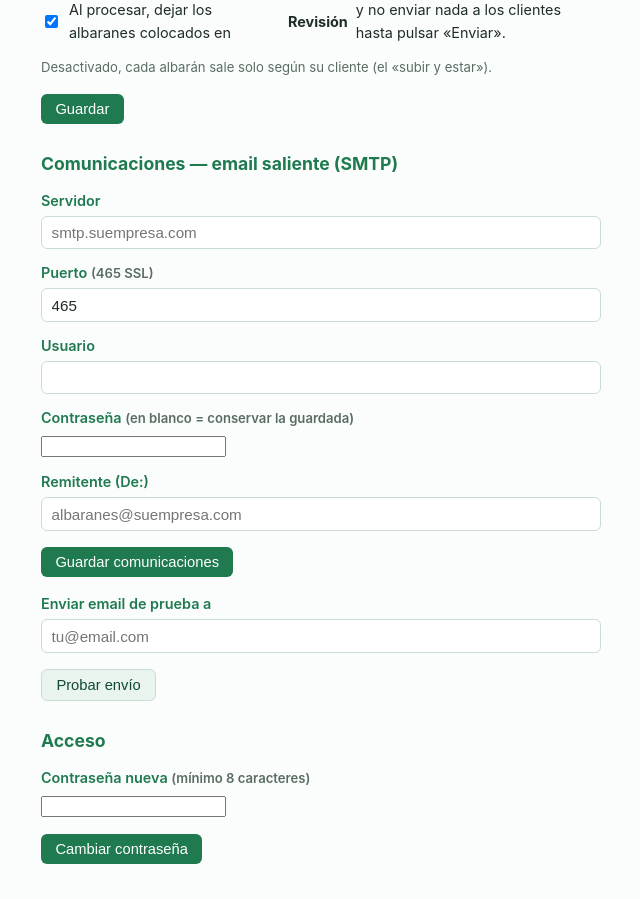
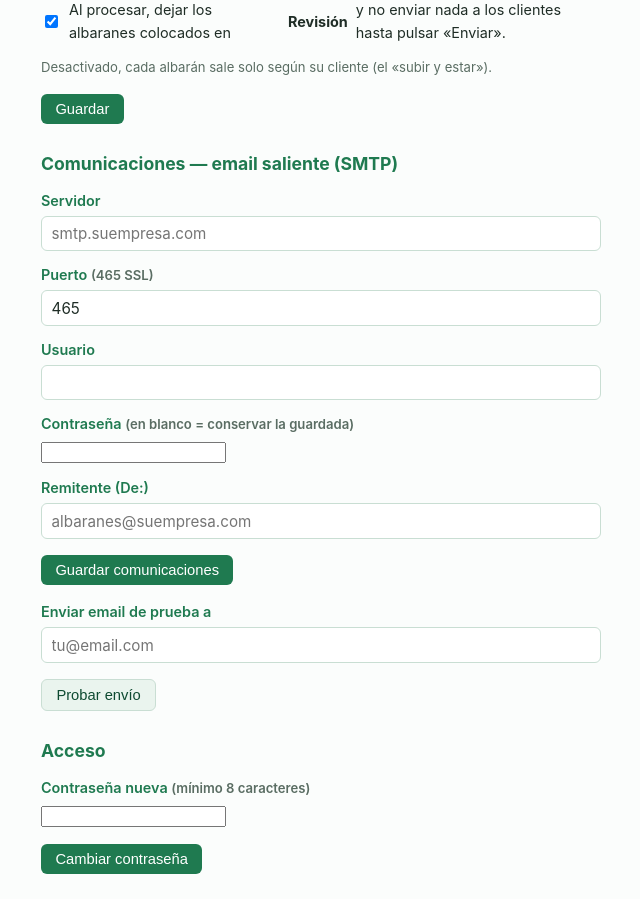
Before and after one commit to inhumario/albaranes, a Flask app: page /ajustes in a window 1280 px wide. Shown: the part 218-1117 px from the top of the page, without its empty margins (115-755 px from the left). Run offline with Flask 3, Linux system fonts and the light colour scheme; data comes from the database, SQL or seed files in the repository.

Commit message:
Cajas de texto con la letra de la app
Co-Authored-By: Claude Opus 5.5 <noreply@anthropic.com>

```diff
--- a/templates/base.html
+++ b/templates/base.html
@@ -48,7 +48,7 @@ tr:nth-child(even) td{background:var(--zebra)}
 form.linea{display:inline}
 input[type=text],input[type=search],select,textarea{
   width:100%;padding:.45rem .6rem;border:1px solid var(--borde);border-radius:6px;
-  font-size:.95rem;background:#fff;color:var(--texto)}
+  font-size:.95rem;background:#fff;color:var(--texto);font-family:inherit}
 label{display:block;margin:.8rem 0 .25rem;color:var(--sub);font-weight:600;font-size:.9rem}
 .subida{border:1px solid var(--borde);border-radius:10px;background:#fff;padding:1.1rem}
 .subida-cab{display:flex;gap:.8rem;align-items:baseline;flex-wrap:wrap;margin-bottom:.7rem}
```
